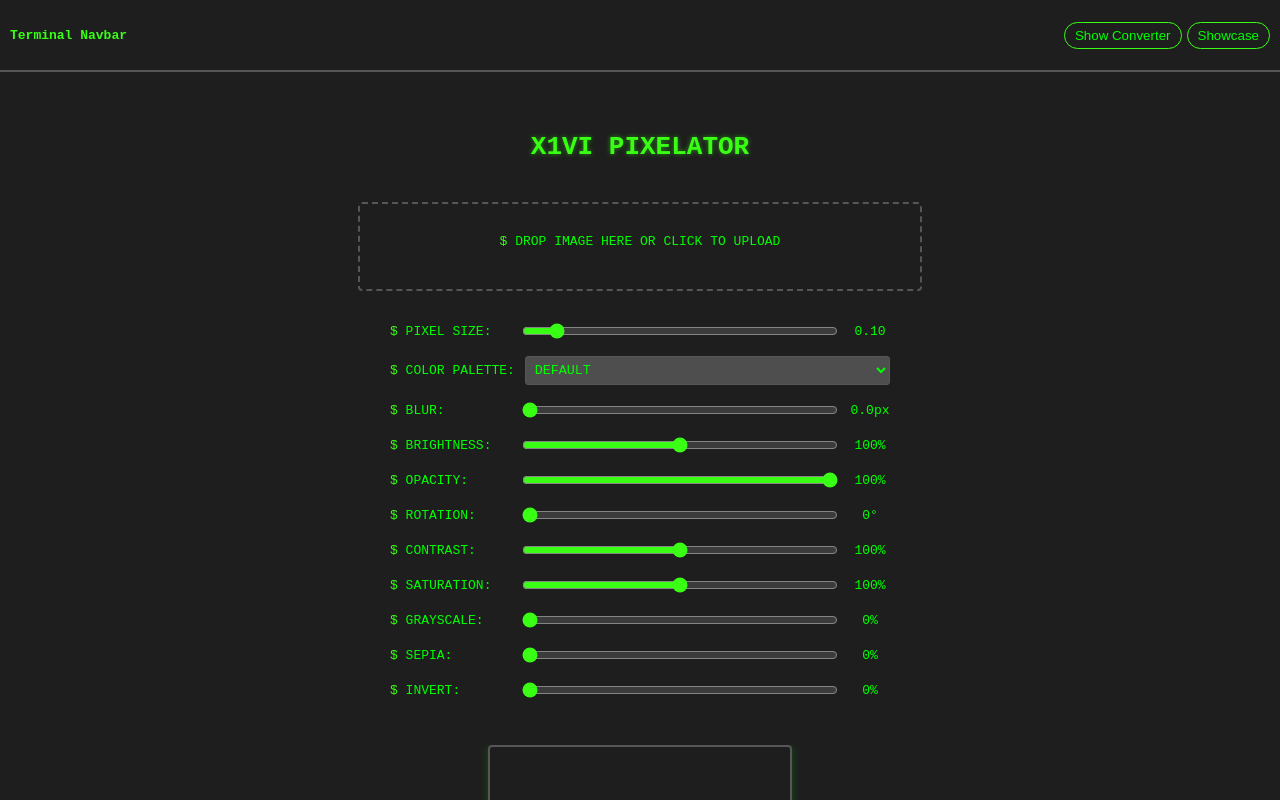
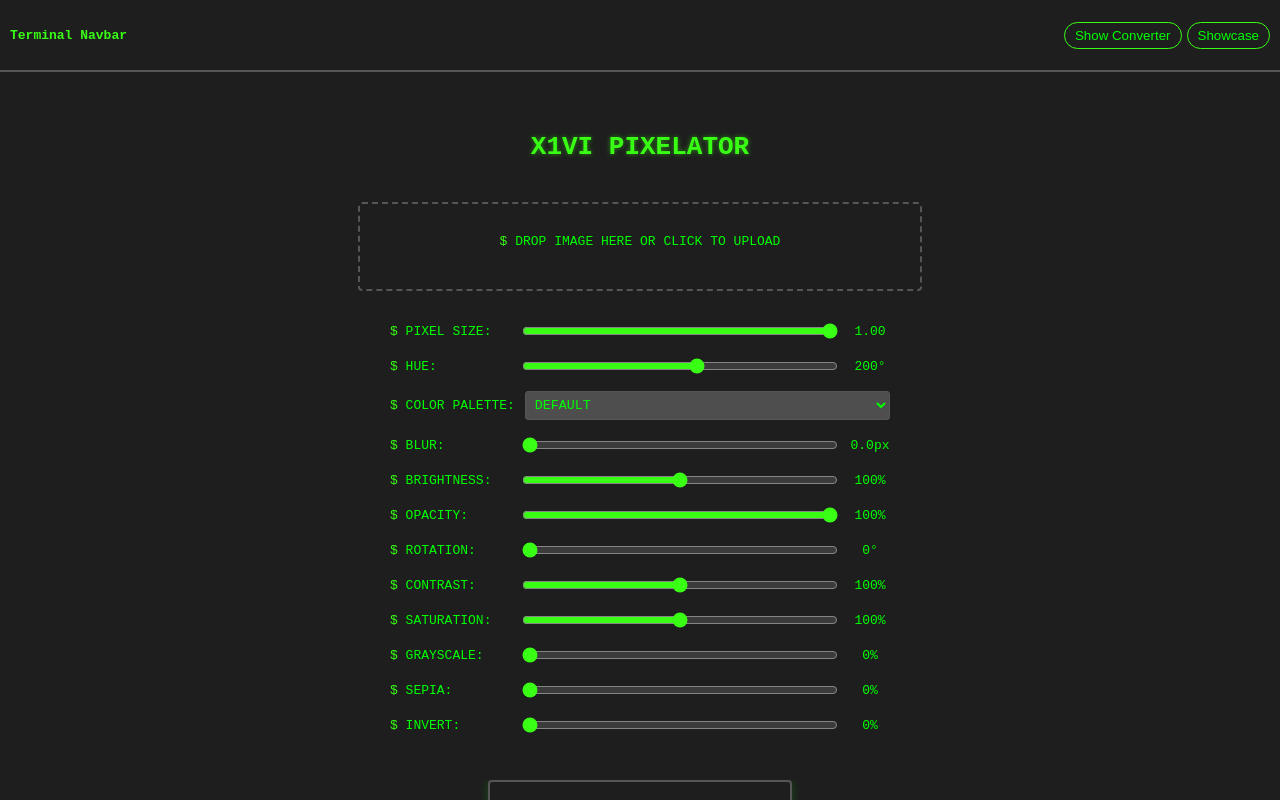
Before and after one commit to X1Vi/pixelArtConverter, a React (Vite) app: page / in a window 1280 px wide. Built offline with nearby package versions, Linux system fonts and the light colour scheme.

Commit message:
added hue

```diff
--- a/src/components/Converter.jsx
+++ b/src/components/Converter.jsx
@@ -4,7 +4,7 @@ import { terminalTheme } from "../functions/theme";
 
 function Converter() {
     const canvasRef = useRef(null);
-    const [scale, setScale] = useState(0.1);
+    const [scale, setScale] = useState(1);
     const [palette, setPalette] = useState('default');
     const [customPalette, setCustomPalette] = useState('');
     const [image, setImage] = useState(null);
@@ -19,6 +19,7 @@ function Converter() {
     const [grayscale, setGrayscale] = useState(0);
     const [sepia, setSepia] = useState(0);
     const [invert, setInvert] = useState(0);
+    const [hue, setHue] = useState(200);
 
     useEffect(() => {
         if (image) {
@@ -51,6 +52,7 @@ function Converter() {
                     grayscale(${grayscale}%)
                     sepia(${sepia}%)
                     invert(${invert}%)
+                    hue-rotate(${hue}deg)
                 `;
                 ctx.globalAlpha = opacity / 100;
 
@@ -63,7 +65,7 @@ function Converter() {
                 ctx.drawImage(pixelatedImage, 0, 0, canvas.width, canvas.height);
             };
         }
-    }, [scale, palette, customPalette, image, showSplitScreen, blur, brightness, opacity, rotation, contrast, saturation, grayscale, sepia, invert]);
+    }, [scale, palette, customPalette, image, showSplitScreen, blur, brightness, opacity, rotation, contrast, saturation, grayscale, sepia, invert, hue]);
 
     const handleImageUpload = (event) => {
         const file = event.target.files[0];
@@ -189,6 +191,26 @@ function Converter() {
                     />
                     <span style={{ marginLeft: '10px', minWidth: '40px' }}>{scale.toFixed(2)}</span>
                 </div>
+
+                <div style={{ display: 'flex', alignItems: 'center', marginBottom: '15px' }}>
+                    <label style={{ marginRight: '10px', minWidth: '120px', textAlign: 'left' }}>
+                        <span style={{ color: terminalTheme.accent }}>$</span> HUE:
+                    </label>
+                    <input
+                        type="range"
+                        min="0"
+                        max="360"
+                        step="1"
+                        value={hue}
+                        onChange={(e) => setHue(Math.min(Math.max(Number(e.target.value), 0), 360))} // Clamping
+                        style={{
+                            flex: 1,
+                            accentColor: terminalTheme.accent
+                        }}
+                    />
+                    <span style={{ marginLeft: '10px', minWidth: '40px' }}>{hue}°</span>
+                </div>
+
 
                 <div style={{ display: 'flex', alignItems: 'center', marginBottom: '15px' }}>
                     <label style={{ marginRight: '10px', minWidth: '120px', textAlign: 'left' }}>
```
